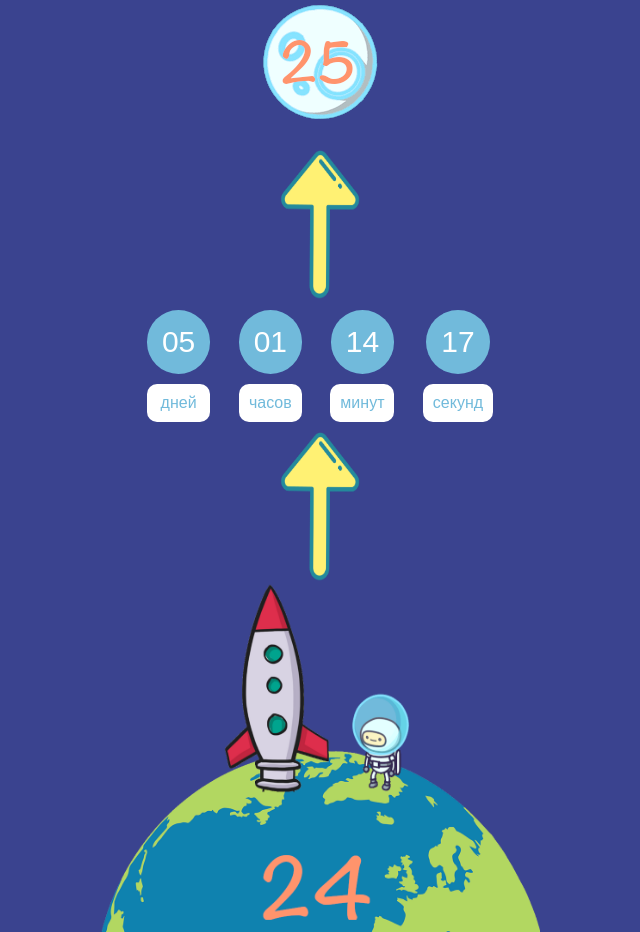
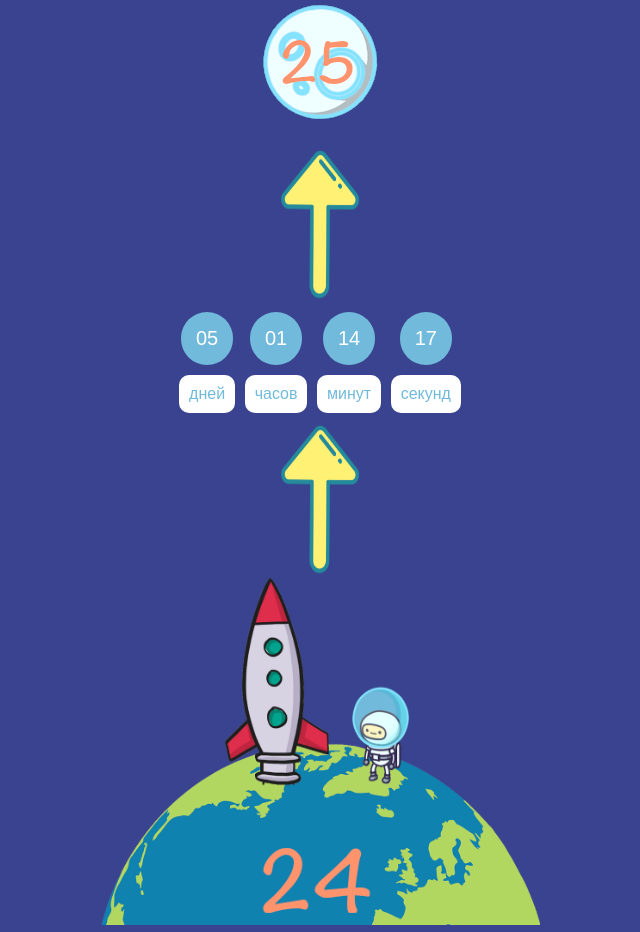
Before and after one commit to grishinshmex/dr_alina, a plain HTML site: page index.html in a window 1280 px wide. Shown: the whole page, without its empty margins (320-960 px from the left). Drawn offline with Linux system fonts and the light colour scheme.

Commit message:
last size

```diff
--- a/css/main.css
+++ b/css/main.css
@@ -30,16 +30,17 @@ pre {
 }
 
 #clockdiv {
+  margin: 10px;
 	font-family: sans-serif;
 	color: #fff;
 	display: inline-block;
 	font-weight: 100;
 	text-align: center;
-	font-size: 30px;
+	font-size: 20px;
 }
 
 #clockdiv > div{
-	padding: 10px;
+	padding: 2px;
 	border-radius: 3px;
 	display: inline-block;
 }
```
Also changed, not shown: 1 other file.
